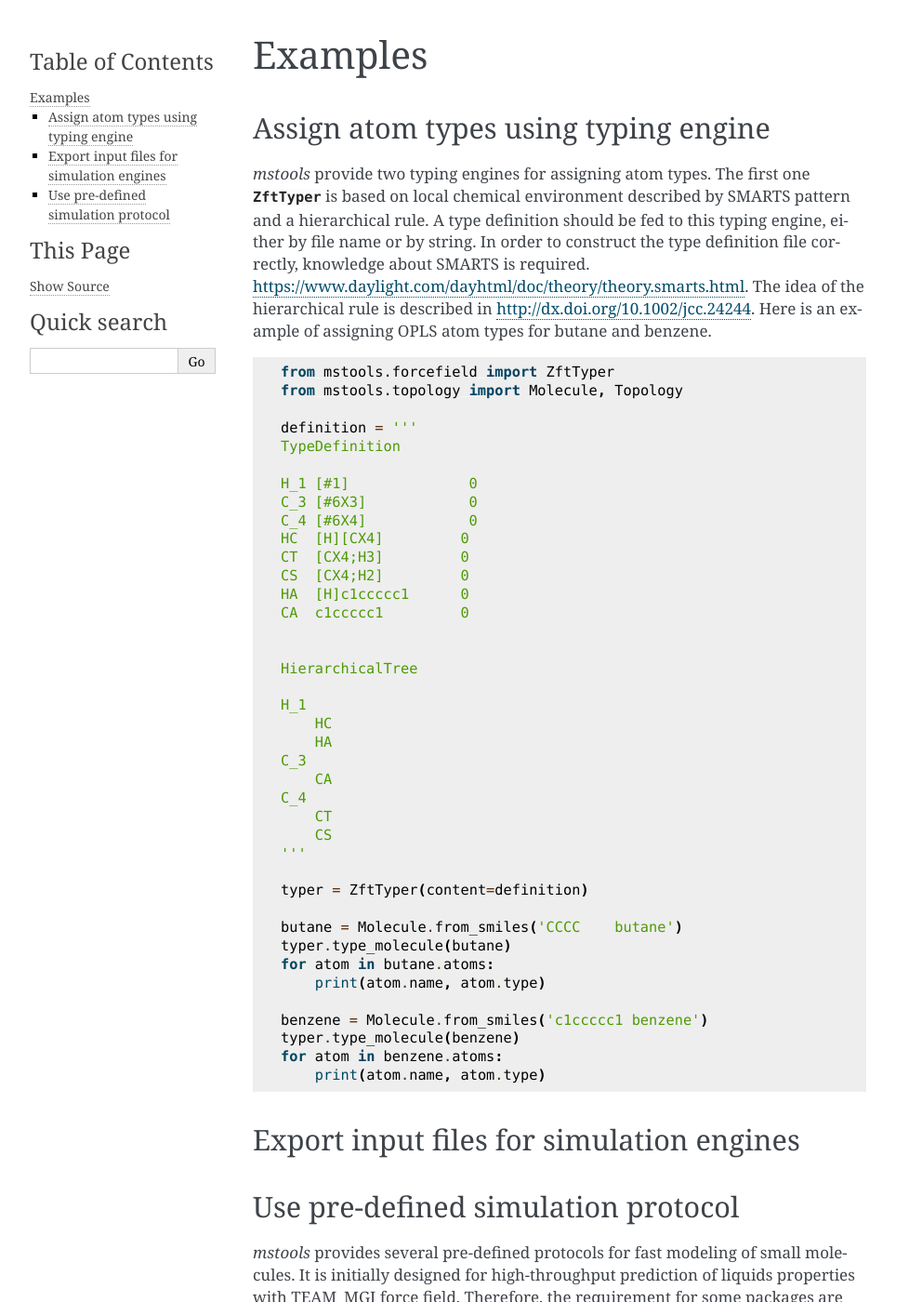
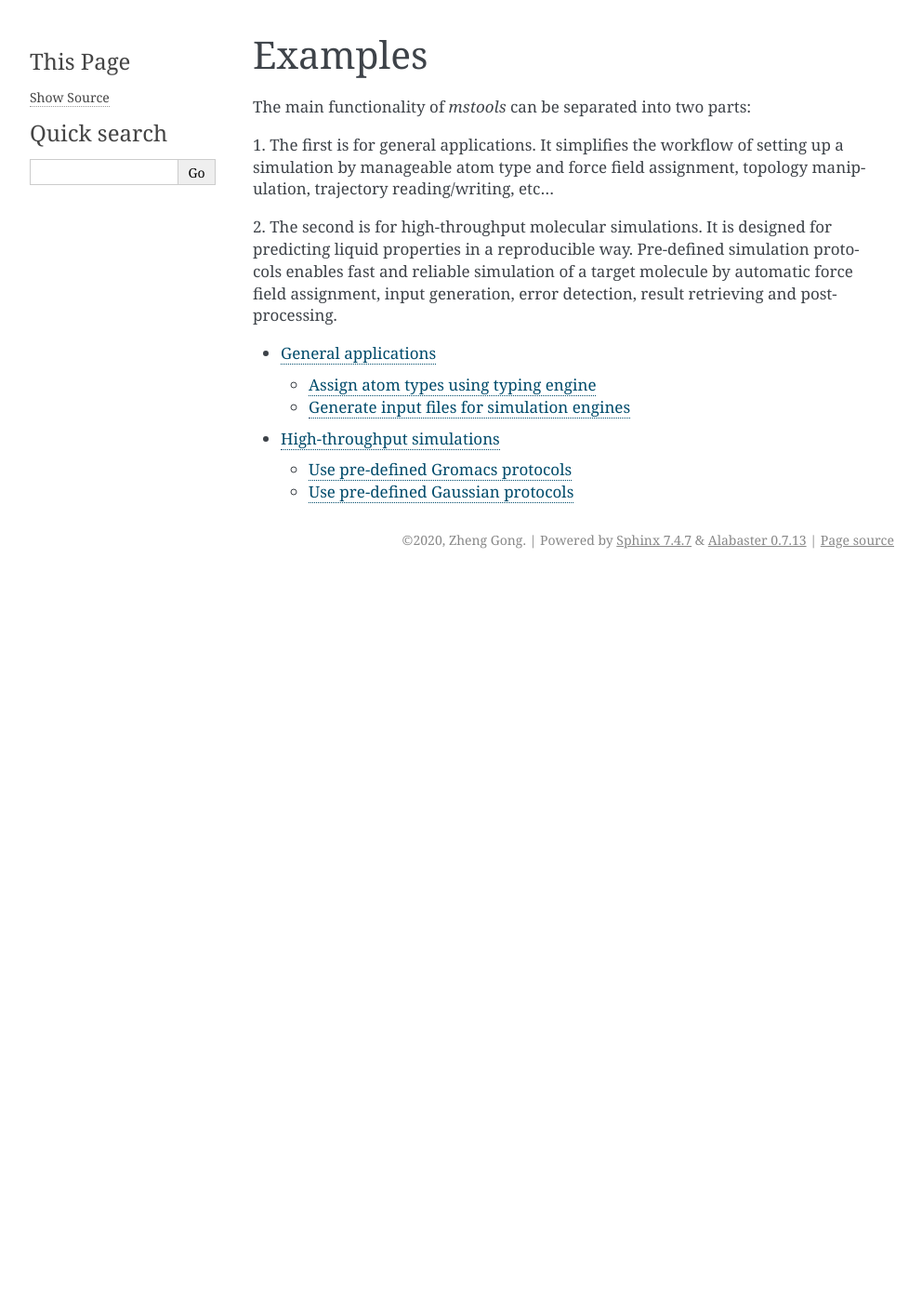
Before and after one commit to z-gong/mstk, a Sphinx documentation site: the page built from docs/examples.rst, in a window 1280 px wide and 1400 px high. Shown: the whole window at 93% size, without its empty margins (148-1140 px from the left). Built offline with Sphinx 7.4.7, drawn with Linux system fonts in a browser that asks for light colours; some of the changed text lies outside the part shown.

Commit message:
bug fix for forcefield.py and lmpexporter.py. update docs.

```diff
--- a/docs/examples.rst
+++ b/docs/examples.rst
@@ -1,63 +1,17 @@
 Examples
 ========
 
-Assign atom types using typing engine
--------------------------------------
+The main functionality of `mstools` can be separated into two parts:
 
-`mstools` provide two typing engines for assigning atom types.
-The first one :class:`~mstools.forcefield.typer.ZftTyper` is based on local chemical environment
-described by SMARTS pattern and a hierarchical rule.
-A type definition should be fed to this typing engine, either by file name or by string.
-In order to construct the type definition file correctly, knowledge about SMARTS is required.
-https://www.daylight.com/dayhtml/doc/theory/theory.smarts.html.
-The idea of the hierarchical rule is described in http://dx.doi.org/10.1002/jcc.24244.
-Here is an example of assigning OPLS atom types for butane and benzene.
+1. The first is for general applications. It simplifies the workflow of setting up a simulation by
+manageable atom type and force field assignment, topology manipulation, trajectory reading/writing, etc...
 
-.. literalinclude:: examples/type.py
+2. The second is for high-throughput molecular simulations. It is designed for predicting liquid properties in a reproducible way.
+Pre-defined simulation protocols enables fast and reliable simulation of a target molecule by automatic force field assignment,
+input generation, error detection, result retrieving and post-processing.
 
-Export input files for simulation engines
------------------------------------------
+.. toctree::
+   :maxdepth: 2
 
-Use pre-defined simulation protocol
------------------------------------
-
-`mstools` provides several pre-defined protocols for fast modeling of small molecules.
-It is initially designed for high-throughput prediction of liquids properties with TEAM_MGI force field.
-Therefore, the requirement for some packages are hardcoded.
-Packmol, DFF and GROMACS should have been installed.
-
-This is an example to use the pre-defined GROMACS protocol to perform NPT
-bulk liquid simulation on hexane.
-
-.. literalinclude:: examples/npt.py
-
-This script will generate following files in current directory:
-
-* conf.gro
-* topol.itp
-* topol.top
-* topol-hvap.top
-* em.mdp
-* anneal.mdp
-* eq.mdp
-* npt.mdp
-* _job_slurm.sh
-
-
-This is an example to use the pre-defined Gaussian protocol to calculate
-the intra-molecular heat capacitance of dodecane.
-Gaussian should have been installed.
-Considering that dodecane is a flexible molecule, three random conformers are generated.
-Though usually conformations have little effect on intra-molecular vibration modes of weak polar molecules.
-
-.. literalinclude:: examples/cv.py
-
-This script will generate four files in current directory:
-
-* conf-0.gjf
-* conf-1.gjf
-* conf-2.gjf
-* _job_slurm.sh
-
-The three gjf files are the input for Gaussian of three random dodecane conformers.
-And _job_slurm.sh is the control script for Slurm job scheduler.
+   examples/general
+   examples/hts
--- a/docs/examples/export.py
+++ b/docs/examples/export.py
@@ -0,0 +1,33 @@
+from mstools.topology import Molecule, Topology, UnitCell
+from mstools.forcefield import ForceField, ZftTyper
+from mstools.simsys import System
+from mstools.wrapper import Packmol
+
+definition = '''
+TypeDefinition
+
+h_1    [H][CX4]         0
+c_4h3  [CX4;H3]         0
+c_4h2  [CX4;H2]         0
+
+HierarchicalTree
+
+h_1
+c_4h3
+c_4h2
+'''
+typer = ZftTyper(content=definition)
+
+butane = Molecule.from_smiles('CCCC    butane')
+typer.type_molecule(butane)
+
+ff = ForceField.open('alkane.zfp')
+
+top = Topology([butane], cell=UnitCell([3, 3, 3]))
+top.assign_charge_from_ff(ff)
+packmol = Packmol(r'/Users/zgong/miniconda3/bin/packmol')
+top.scale_with_packmol([100], packmol=packmol)
+
+system = System(top, ff)
+system.export_gromacs()
+system.export_lammps()
--- a/docs/examples/type.py
+++ b/docs/examples/type.py
@@ -1,29 +1,18 @@
 from mstools.forcefield import ZftTyper
-from mstools.topology import Molecule, Topology
+from mstools.topology import Molecule
 
 definition = '''
 TypeDefinition
 
-H_1 [#1]              0
-C_3 [#6X3]            0
-C_4 [#6X4]            0
-HC  [H][CX4]         0
-CT  [CX4;H3]         0
-CS  [CX4;H2]         0
-HA  [H]c1ccccc1      0
-CA  c1ccccc1         0
-
+h_1    [H][CX4]         0
+c_4h3  [CX4;H3]         0
+c_4h2  [CX4;H2]         0
 
 HierarchicalTree
 
-H_1
-    HC
-    HA
-C_3
-    CA
-C_4
-    CT
-    CS
+h_1
+c_4h3
+c_4h2
 '''
 
 typer = ZftTyper(content=definition)
@@ -32,8 +21,3 @@ butane = Molecule.from_smiles('CCCC    butane')
 typer.type_molecule(butane)
 for atom in butane.atoms:
     print(atom.name, atom.type)
-
-benzene = Molecule.from_smiles('c1ccccc1 benzene')
-typer.type_molecule(benzene)
-for atom in benzene.atoms:
-    print(atom.name, atom.type)
--- a/docs/index.rst
+++ b/docs/index.rst
@@ -6,8 +6,7 @@
 mstools
 =======
 
-A toolkit for preparing, running and analyzing molecular simulations.
-It was initially developed for high-throughput predictions of liquid properties.
+`mstools` is a toolkit for preparing, running and analyzing molecular simulations.
 
 .. toctree::
    :maxdepth: 2
```
Also changed, not shown: README.md (+6 -5 lines), docs/examples/general.rst (added, +31 -0 lines), docs/examples/hts.rst (added, +51 -0 lines), 4 other files.
